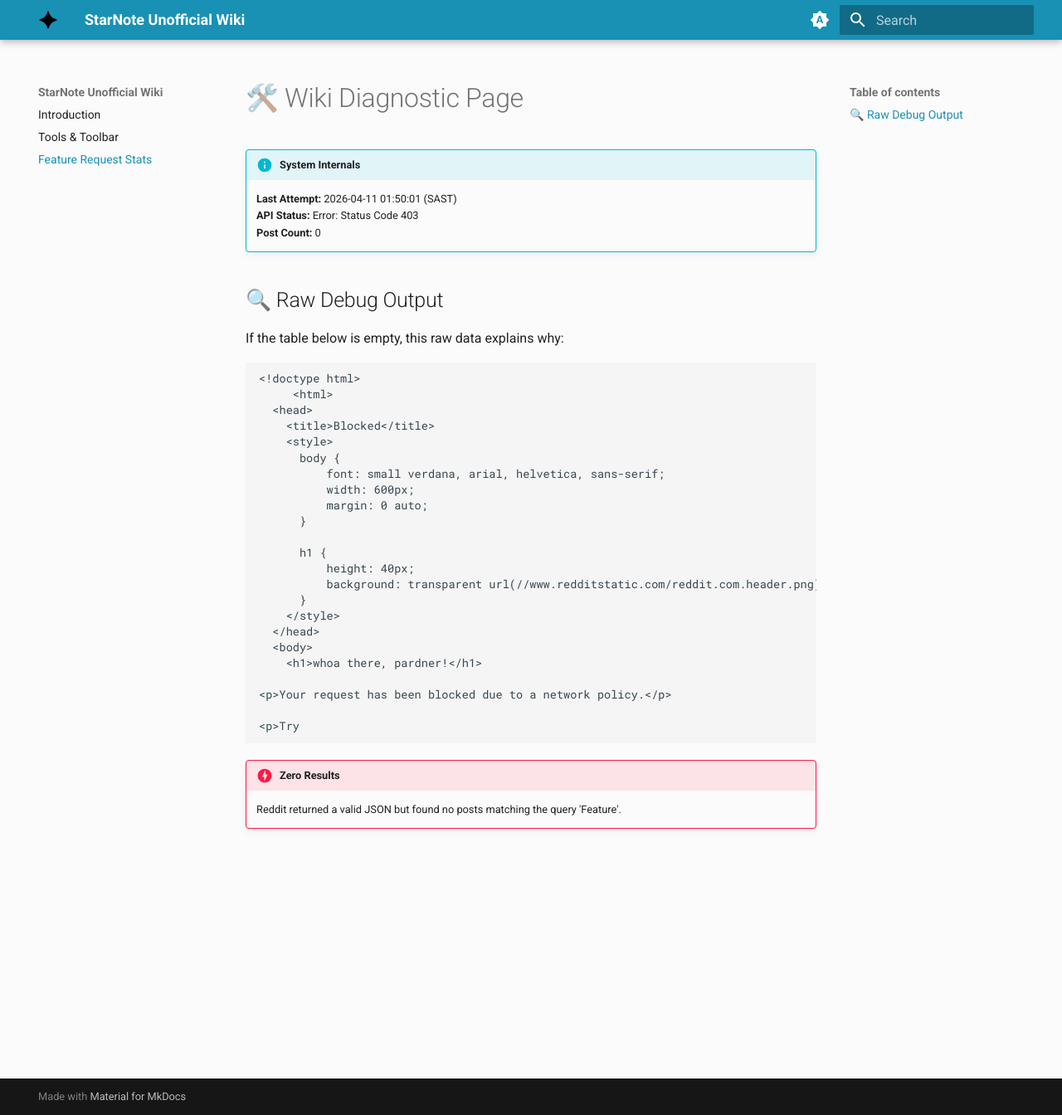
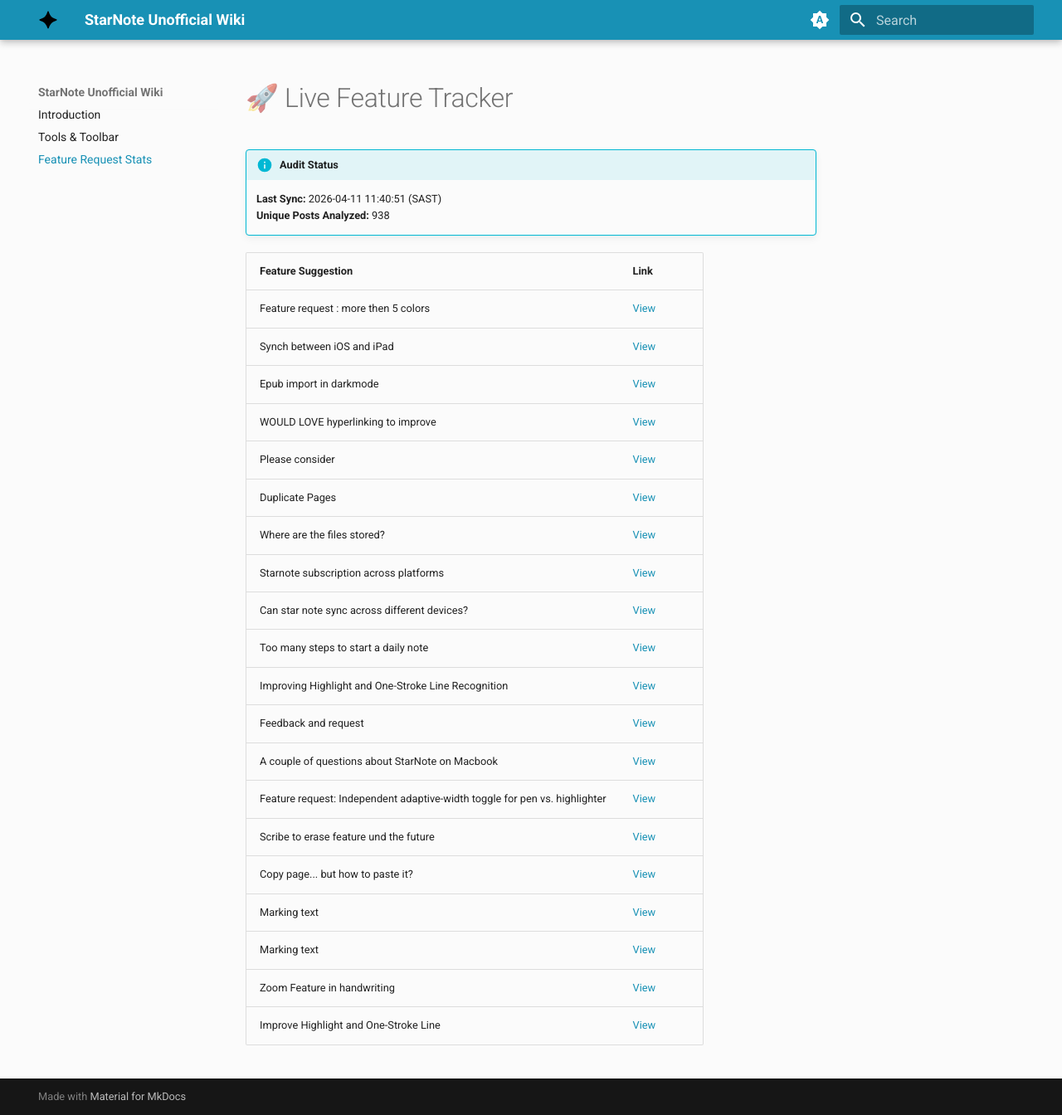
Before and after one commit to NakoTurtle/StarNote-Unofficial-Wiki, an MkDocs documentation site: the page built from docs/features.md, in a window 1280 px wide and 1344 px high. Shown: the whole window at 83% size. Built offline with MkDocs 1.6.1 and Material for MkDocs 9.7.7, drawn with Linux system fonts in a browser that asks for light colours.

Commit message:
Auto-update: Synced manual JSON drop and audit

````diff
--- a/docs/features.md
+++ b/docs/features.md
@@ -1,37 +1,28 @@
-# 🛠️ Wiki Diagnostic Page
+# 🚀 Live Feature Tracker
 
-!!! info "System Internals"
-    **Last Attempt:** 2026-04-11 01:50:01 (SAST)
-    **API Status:** Error: Status Code 403
-    **Post Count:** 0
+!!! info "Audit Status"
+    **Last Sync:** 2026-04-11 11:40:51 (SAST)
+    **Unique Posts Analyzed:** 938
 
-## 🔍 Raw Debug Output
-If the table below is empty, this raw data explains why:
-```text
-<!doctype html>
-     <html>
-  <head>
-    <title>Blocked</title>
-    <style>
-      body {
-          font: small verdana, arial, helvetica, sans-serif;
-          width: 600px;
-          margin: 0 auto;
-      }
-
-      h1 {
-          height: 40px;
-          background: transparent url(//www.redditstatic.com/reddit.com.header.png) no-repeat scroll top right;
-      }
-    </style>
-  </head>
-  <body>
-    <h1>whoa there, pardner!</h1>
-
-<p>Your request has been blocked due to a network policy.</p>
-
-<p>Try
-```
-
-!!! danger "Zero Results"
-    Reddit returned a valid JSON but found no posts matching the query 'Feature'.
+| Feature Suggestion | Link |
+| :--- | :--- |
+| Feature request : more then 5 colors | [View](https://reddit.com/r/StarNoteApp/comments/1phgnlb/feature_request_more_then_5_colors/) |
+| Synch between iOS and iPad | [View](https://reddit.com/r/StarNoteApp/comments/1ph9g75/synch_between_ios_and_ipad/) |
+| Epub import in darkmode | [View](https://reddit.com/r/StarNoteApp/comments/1ph0vtd/epub_import_in_darkmode/) |
+| WOULD LOVE hyperlinking to improve | [View](https://reddit.com/r/StarNoteApp/comments/1pgsdn7/would_love_hyperlinking_to_improve/) |
+| Please consider | [View](https://reddit.com/r/StarNoteApp/comments/1pgsclk/please_consider/) |
+| Duplicate Pages | [View](https://reddit.com/r/StarNoteApp/comments/1pgl7nr/duplicate_pages/) |
+| Where are the files stored? | [View](https://reddit.com/r/StarNoteApp/comments/1pgb4wt/where_are_the_files_stored/) |
+| Starnote subscription across platforms | [View](https://reddit.com/r/StarNoteApp/comments/1pg8w79/starnote_subscription_across_platforms/) |
+| Can star note sync across different devices? | [View](https://reddit.com/r/StarNoteApp/comments/1pfz2fi/can_star_note_sync_across_different_devices/) |
+| Too many steps to start a daily note | [View](https://reddit.com/r/StarNoteApp/comments/1pfocji/too_many_steps_to_start_a_daily_note/) |
+| Improving Highlight and One-Stroke Line Recognition | [View](https://reddit.com/r/StarNoteApp/comments/1pfm1en/improving_highlight_and_onestroke_line_recognition/) |
+| Feedback and request | [View](https://reddit.com/r/StarNoteApp/comments/1pfi7p5/feedback_and_request/) |
+| A couple of questions about StarNote on Macbook | [View](https://reddit.com/r/StarNoteApp/comments/1pf5tfu/a_couple_of_questions_about_starnote_on_macbook/) |
+| Feature request: Independent adaptive-width toggle for pen vs. highlighter | [View](https://reddit.com/r/StarNoteApp/comments/1peumov/feature_request_independent_adaptivewidth_toggle/) |
+| Scribe to erase feature und the future | [View](https://reddit.com/r/StarNoteApp/comments/1peu2ly/scribe_to_erase_feature_und_the_future/) |
+| Copy page... but how to paste it? | [View](https://reddit.com/r/StarNoteApp/comments/1pe8wwp/copy_page_but_how_to_paste_it/) |
+| Marking text | [View](https://reddit.com/r/StarNoteApp/comments/1pe743i/marking_text/) |
+| Marking text | [View](https://reddit.com/r/StarNoteApp/comments/1pe73z9/marking_text/) |
+| Zoom Feature in handwriting | [View](https://reddit.com/r/StarNoteApp/comments/1pe5o2b/zoom_feature_in_handwriting/) |
+| Improve Highlight and One-Stroke Line | [View](https://reddit.com/r/StarNoteApp/comments/1pe5fpt/improve_highlight_and_onestroke_line/) |
````
